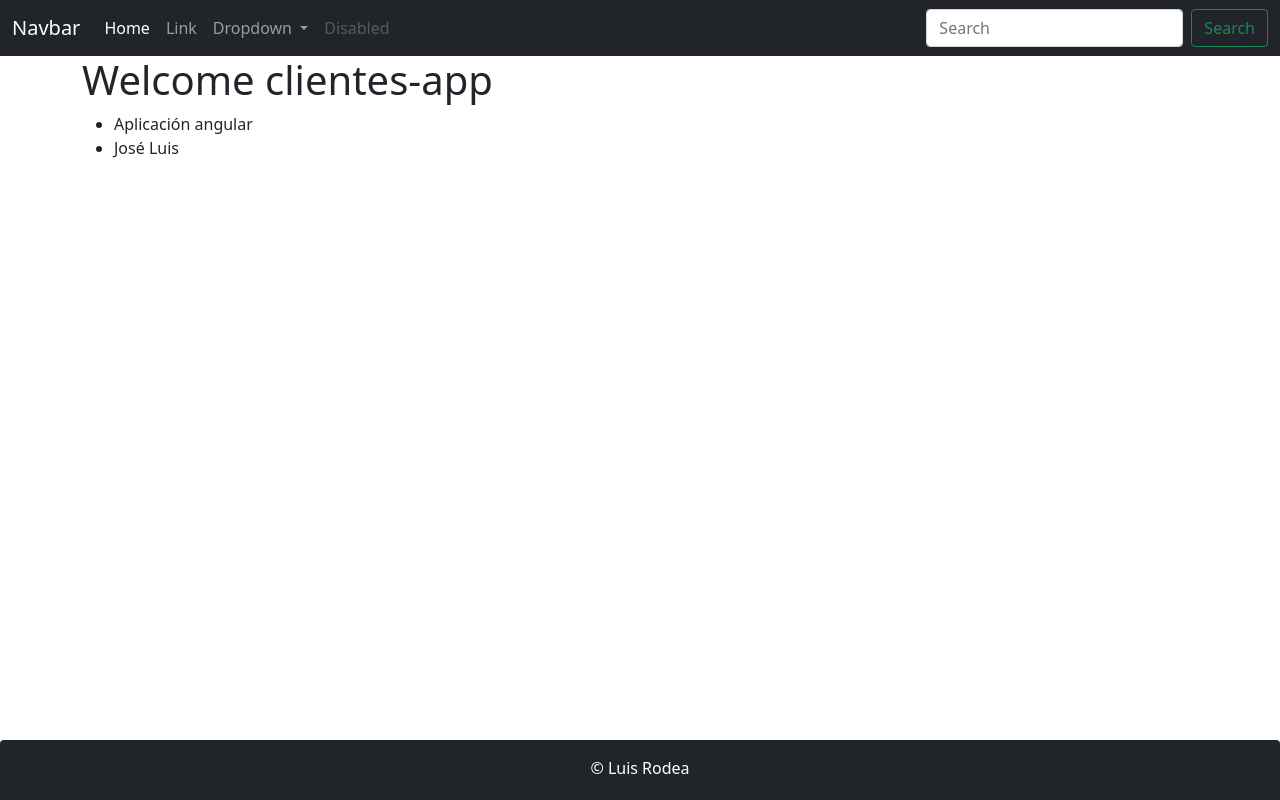
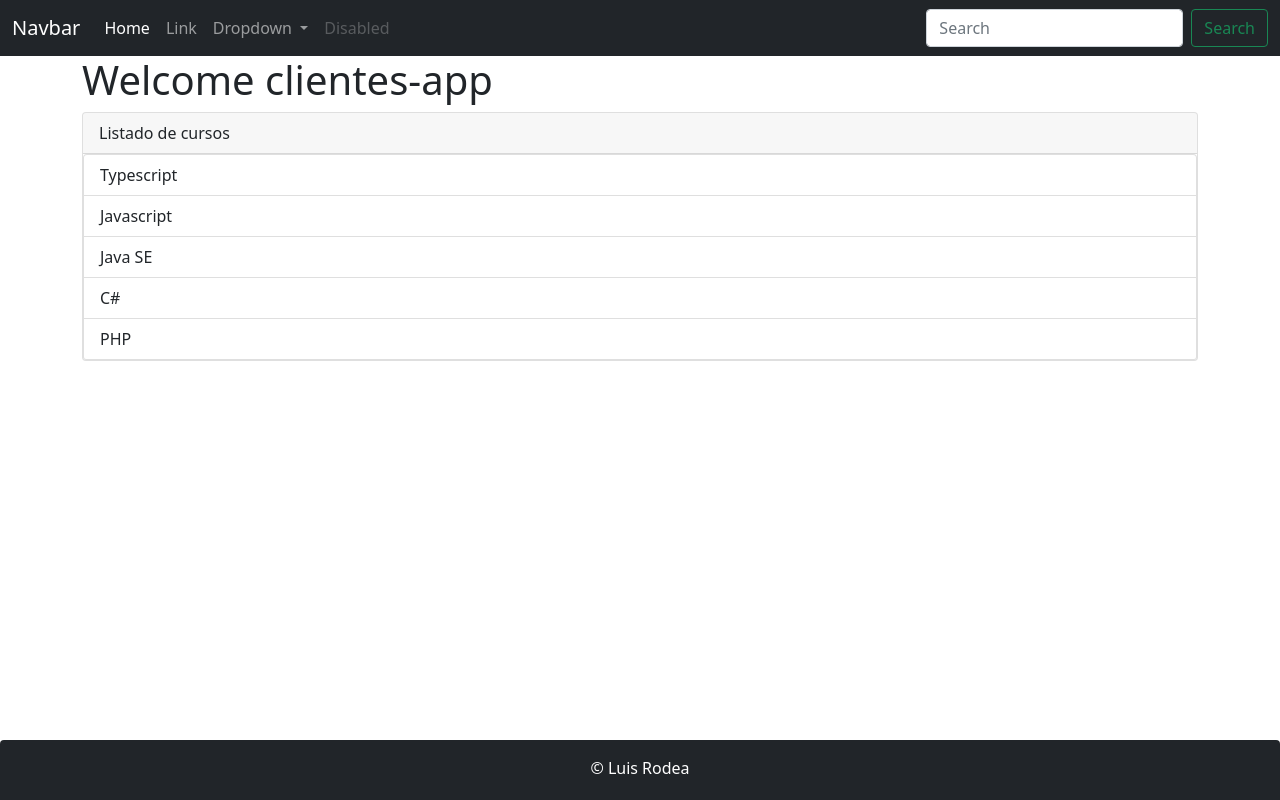
Before and after one commit to BetzyOjeda/angular, an Angular app: page / in a window 1280 px wide. Built offline with nearby package versions, Linux system fonts and the light colour scheme.

Commit message:
feature(html,ts): Add structural directive *ngFor

```diff
--- a/src/app/app.component.html
+++ b/src/app/app.component.html
@@ -3,9 +3,6 @@
   <h1>
     Welcome {{ title }}
   </h1>
-  <ul>
-    <li>{{ curso }}</li>
-    <li>{{ profesor }}</li>
-  </ul>
+  <app-directiva></app-directiva>
 </div>
 <app-footer></app-footer>
--- a/src/app/directiva/directiva.component.html
+++ b/src/app/directiva/directiva.component.html
@@ -1 +1,10 @@
-<p>directiva works!</p>
+<div class="card">
+  <div class="card-header">
+    Listado de cursos
+  </div>
+  <ul class="list-group">
+    <li class="list-group-item" *ngFor="let curso of listaCurso">
+      {{ curso }}
+    </li>
+  </ul>
+</div>
--- a/src/app/directiva/directiva.component.ts
+++ b/src/app/directiva/directiva.component.ts
@@ -1,15 +1,12 @@
-import { Component, OnInit } from '@angular/core';
+import { Component } from '@angular/core';
 
 @Component({
   selector: 'app-directiva',
-  templateUrl: './directiva.component.html',
-  styleUrls: ['./directiva.component.css']
+  templateUrl: './directiva.component.html'
 })
-export class DirectivaComponent implements OnInit {
+export class DirectivaComponent {
 
+  listaCurso: string[] = ['Typescript', 'Javascript', 'Java SE', 'C#', 'PHP'];
   constructor() { }
 
-  ngOnInit(): void {
-  }
-
 }
```
